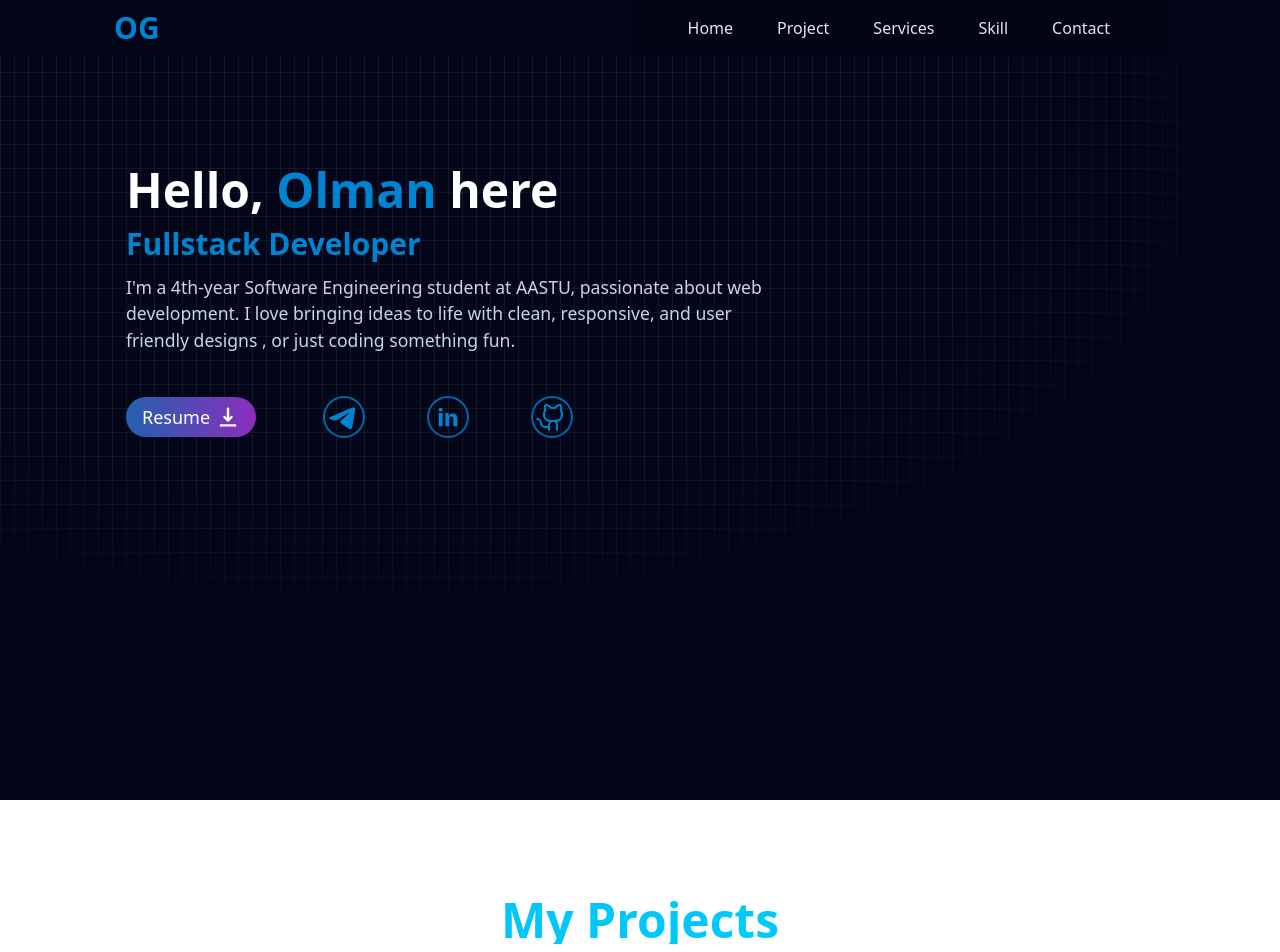
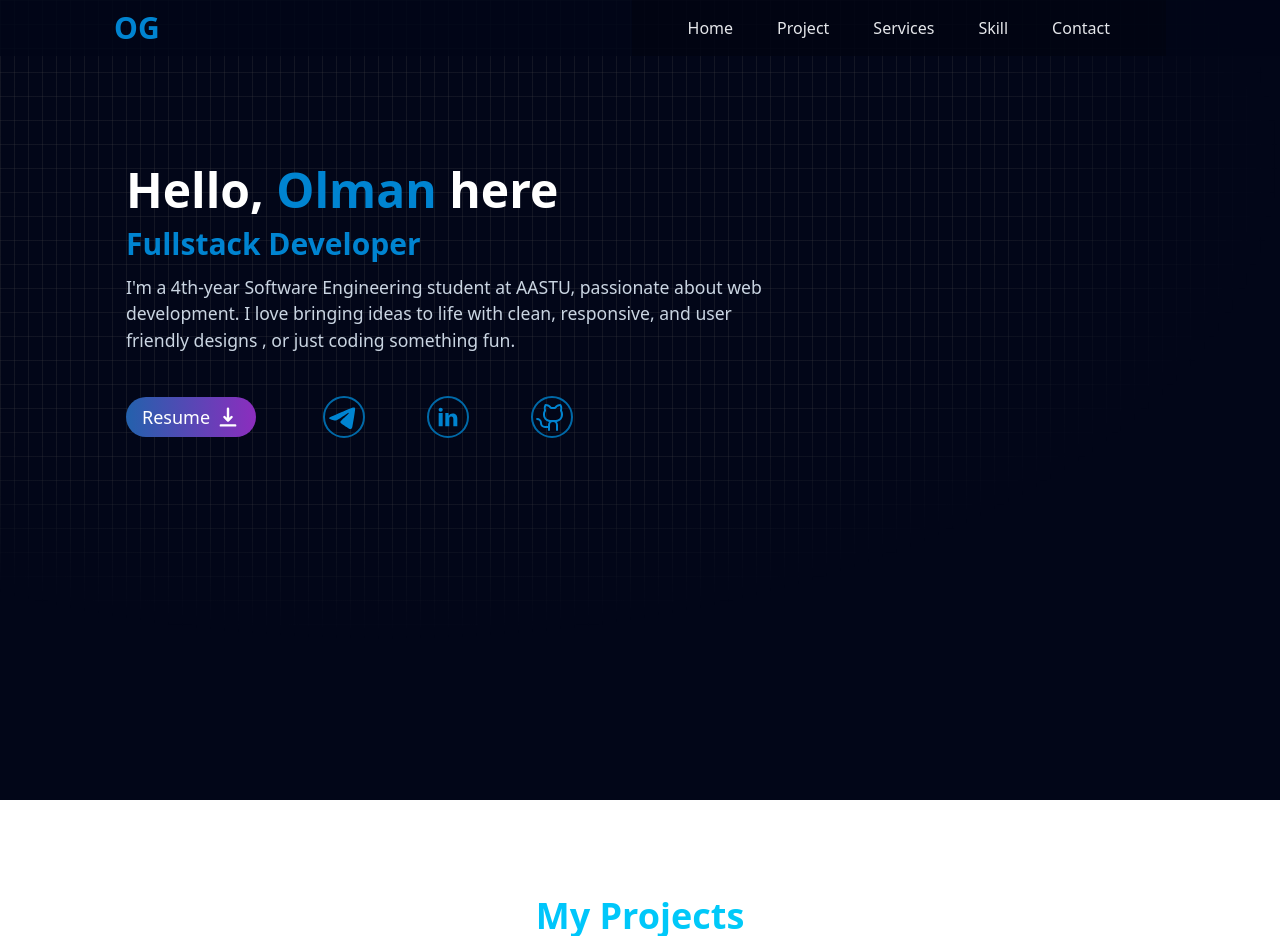
Before and after one commit to aposte7/O-portfolio-v2, a React (Vite) app: page / in a window 1280 px wide. Shown: the top 952 px of the page. Built offline with nearby package versions, Linux system fonts and the light colour scheme.

Commit message:
refactor: adjust project title font size for better visual hierarchy

```diff
--- a/src/components/Projects.jsx
+++ b/src/components/Projects.jsx
@@ -85,7 +85,7 @@ const Projects = () => {
   return (
     <section id="projects" className="px-5 py-24 md:px-10 lg:px-28">
       <div className="mx-auto max-w-7xl">
-        <h2 className="mb-16 bg-gradient-to-r from-sky-400 to-cyan-400 bg-clip-text text-center text-4xl font-bold text-transparent md:text-5xl">
+        <h2 className="mb-16 bg-gradient-to-r from-sky-400 to-cyan-400 bg-clip-text text-center text-3xl font-bold text-transparent md:text-4xl">
           My Projects
         </h2>
 
```
